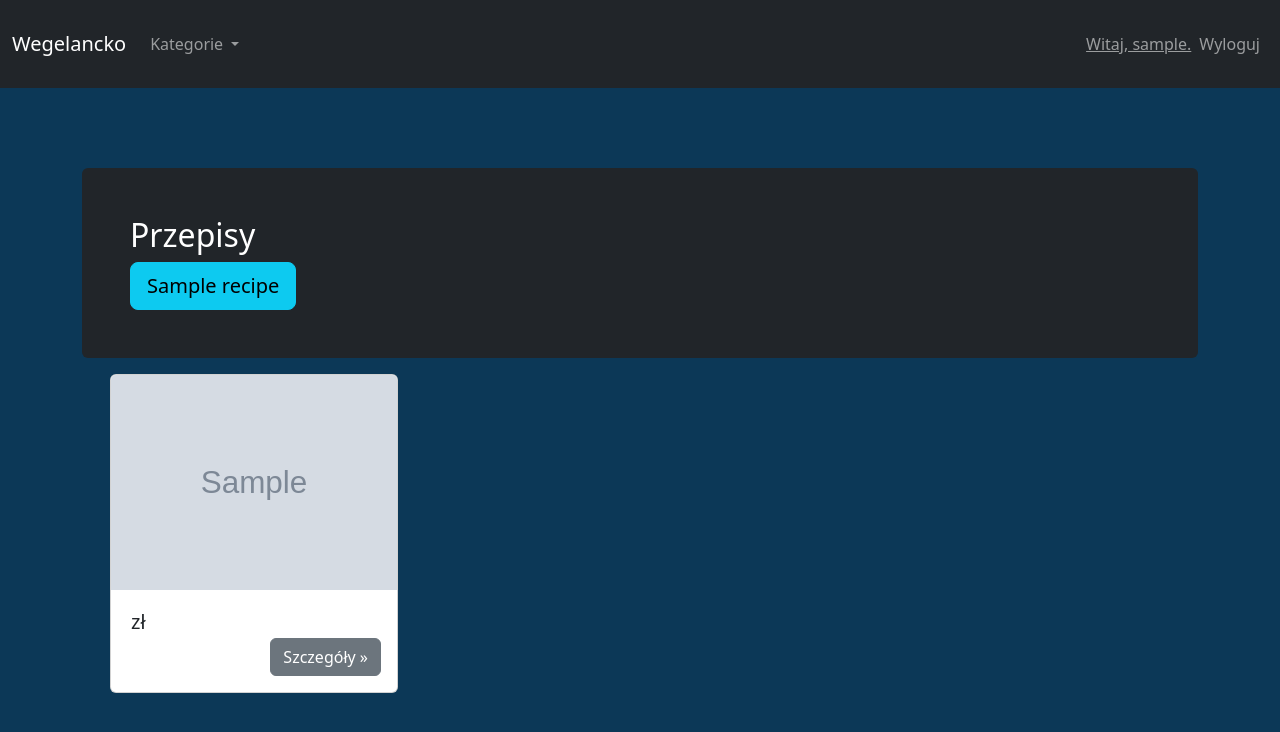
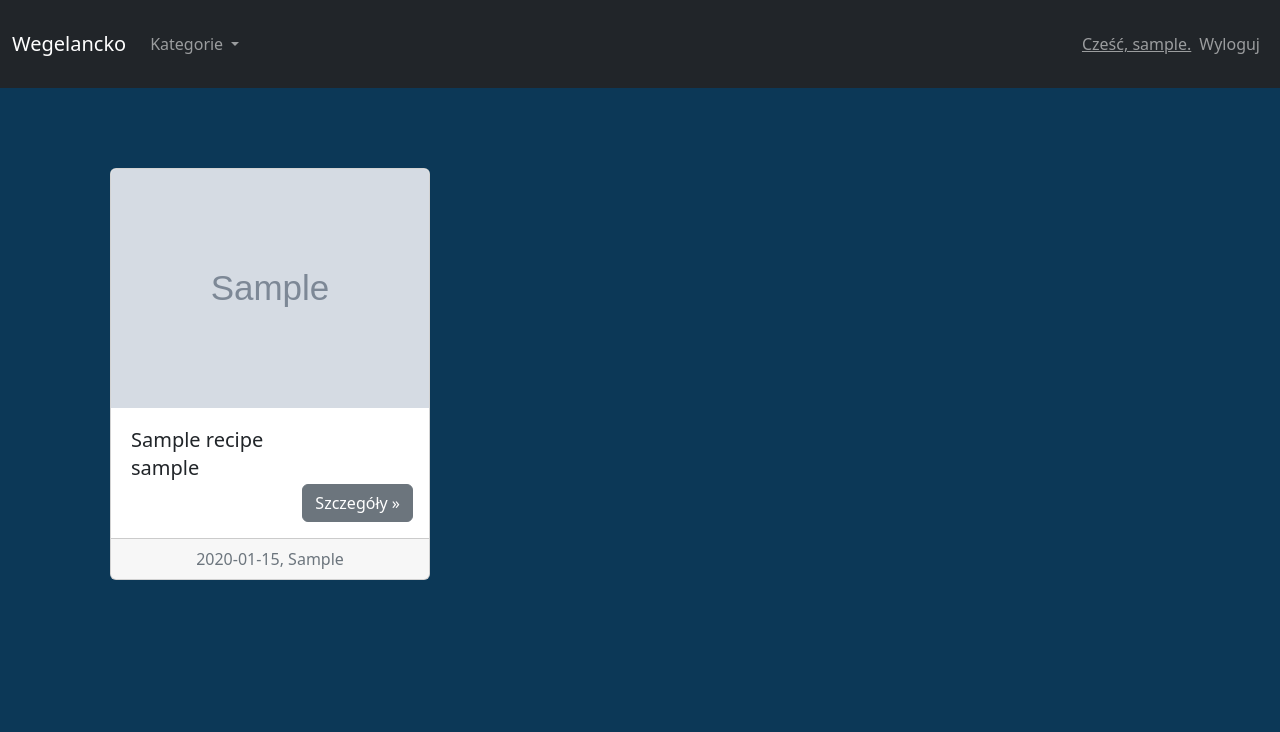
Before and after one commit to LittleRingPlover/Wegelancko, a Django app: page /recipes/ in a window 1280 px wide. Shown: the top 732 px of the page. Run offline with Django 4.2, Linux system fonts and the light colour scheme; a user stored in the database is signed in; tables that the repository leaves empty hold one stand-in row (values such as "Sample post"); grey boxes marked "Sample" are stand-in pictures; some libraries are stand-ins or nearby versions.

Commit message:
Update show_recipes.html and recipe_detail.html

```diff
--- a/recipes/templates/recipes/base.html
+++ b/recipes/templates/recipes/base.html
@@ -40,7 +40,7 @@
         <div class="collapse navbar-collapse" id="navbarSupportedContent">
           <ul class="navbar-nav ms-auto mb-2 mb-lg-0">
             {% if user.is_authenticated %}
-              <a data-bs-toggle="collapse" data-bs-target=".navbar-collapse.show" class="navbar-text">Witaj, {{ user.username }}.</a>
+              <a data-bs-toggle="collapse" data-bs-target=".navbar-collapse.show" class="navbar-text">Cześć, {{ user.username }}.</a>
               <a class="nav-link" href="{% url 'users:logout' %}">Wyloguj</a>
             {% else %}
               <a class="nav-link" href="{% url 'users:login' %}">Zaloguj</a>
--- a/recipes/templates/recipes/index.html
+++ b/recipes/templates/recipes/index.html
@@ -9,13 +9,13 @@
 {% block page_header %}
 <div class="mt-4 p-5 bg-dark text-white rounded" style="text-align:center">
     {% if user.is_authenticated %}
-      <h1 class="display-3">Witaj, {{ user.username }}!</h1>
+      <h1 class="display-3">Cześć, {{ user.username }}!</h1>
       <h1> Dziś masz ochotę na... </h1>
       <form class="d-flex p-4" role="search">
           <input class="form-control me-2" type="search" placeholder="Mniam mniam mniam..." aria-label="Search">
           <button class="btn btn-outline-info" type="submit">Szukaj!</button>
       </form>
-      <a class="btn btn-lg btn-info" href="/" role="button">Moje przepisy &raquo;</a>
+      <a class="btn btn-lg btn-info" href="{% url 'recipes:show_recipes' %}" role="button">Moje przepisy &raquo;</a>
       <a class="btn btn-lg btn-info" href="{% url 'recipes:add_recipe' %}" role="button">Dodaj przepis &raquo;</a>
       <a class="btn btn-lg btn-info" href="{% url 'recipes:index' %}" role="button">Eksploruj &raquo;</a>
     {% else %}
--- a/recipes/templates/recipes/recipes.html
+++ b/recipes/templates/recipes/show_recipes.html
@@ -7,13 +7,6 @@
 </head>
 <body>
 {% block content %}
-<div class="mt-4 p-5 bg-dark text-white rounded" >
-    <h2>Przepisy</h2>
-   {% for recipe in recipes %}
-    <a class="btn btn-lg btn-info my-2 my-sm-0" href="{% url 'recipes:recipe' recipe.id %}" role="button">{{ recipe }}</a>
-   {% endfor %}
-</div>
-
 
 {% if recipes %}
 
@@ -22,12 +15,14 @@
 
         {% for recipe in recipes %}
             <div class="col">
-              <div class="card m-3" style="width: 18rem;">
+              <div class="card m-3" style="width: 20rem;">
                   <img src="{{ recipe.image.url }}" class="card-img-top" alt="...">
                   <div class="card-body">
-                    <h5 class="card-title m-1">{{ recipe.name }}</h5>
-                    <h5 class="card-subtitle m-1">{{ product.price }} zł</h5>
-                    <a style='float:right;' href="{% url 'products:product_detail' product.id %}" class="btn btn-secondary">Szczegóły &raquo;</a>
+                    <h5 class="card-title m-1">{{ recipe.title }}</h5>
+                    <h5 class="card-subtitle m-1">{{ recipe.user }}</h5>
+                    <a style='float:right;' href="{% url 'recipes:show_recipe' recipe.id %}" class="btn btn-secondary">Szczegóły &raquo;</a>
+                  </div>
+                  <div class="card-footer text-muted text-center">{{ recipe.preparation_time }}, {{ recipe.servings }}
                   </div>
               </div>
             </div>
--- a/recipes/urls.py
+++ b/recipes/urls.py
@@ -8,7 +8,7 @@ urlpatterns = [
     path('', views.index, name='index'),
     path('home/', views.home, name='home'),
     path('recipes/', views.show_recipes, name='show_recipes'),
-    path('recipe/<int:recipe_id>/', views.show_recipe, name='recipe'),
+    path('recipe/<int:pk>/', views.show_recipe, name='show_recipe'),
     path('recipe/add-recipe/', views.add_recipe, name='add_recipe'),
 
 ]
--- a/recipes/views.py
+++ b/recipes/views.py
@@ -22,14 +22,13 @@ def home(request):
 def show_recipes(request):
     recipes = Recipe.objects.all()
     context = {'recipes': recipes}
-    return render(request, 'recipes/recipes.html', context)
+    return render(request, 'recipes/show_recipes.html', context)
 
 
-def show_recipe(request, recipe_id):
-    recipe = get_object_or_404(Recipe, id=recipe_id)
-    category = recipe.category.all()
-    context = {'recipe': recipe, 'category': category}
-    return render(request, 'recipes/recipe.html', context)
+def show_recipe(request, pk):
+    recipe = get_object_or_404(Recipe, id=pk)
+    context = {'recipe': recipe}
+    return render(request, 'recipes/recipe_detail.html', context)
 
 
 def add_recipe(request):
```
Also changed, not shown: recipes/templates/recipes/recipe.html (deleted, +0 -16 lines), recipes/templates/recipes/recipe_detail.html (added, +19 -0 lines).
